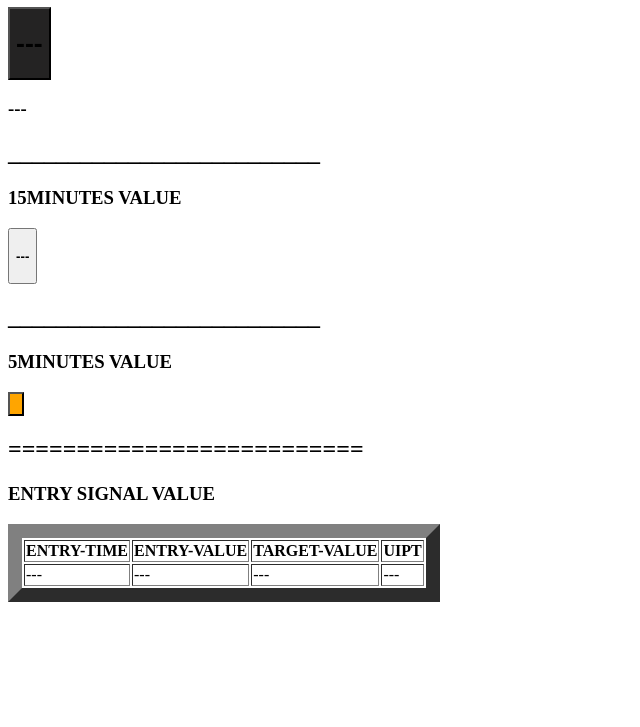
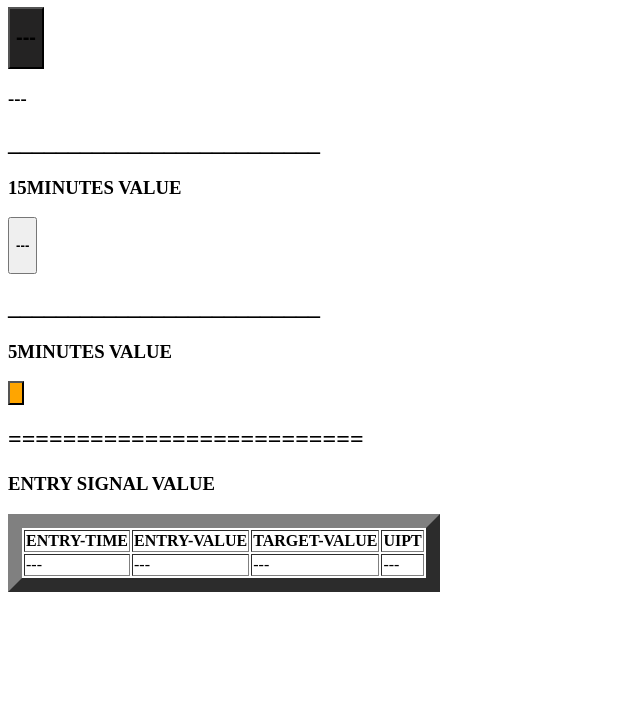
Before and after one commit to TMNmedia/ticker-feed, a plain HTML site: page index.html in a window 1280 px wide. Shown: the part 73-800 px from the top of the page, without its empty margins (0-640 px from the left). Drawn offline with Linux system fonts and the light colour scheme.

Commit message:
Update index.html

```diff
--- a/index.html
+++ b/index.html
@@ -9,7 +9,7 @@
 <body>
     <h1>VOLATILITY 25 INDEX</h1>
     <button id='indexpricebtn' type="button" style="background: rgb(36, 35, 35)" >
-        <h1 id='indexprice'>---</h1>
+        <h2 id='indexprice'>---</h2>
     </button >
 
     <h3 id='tick-time'>---</h3>
```
